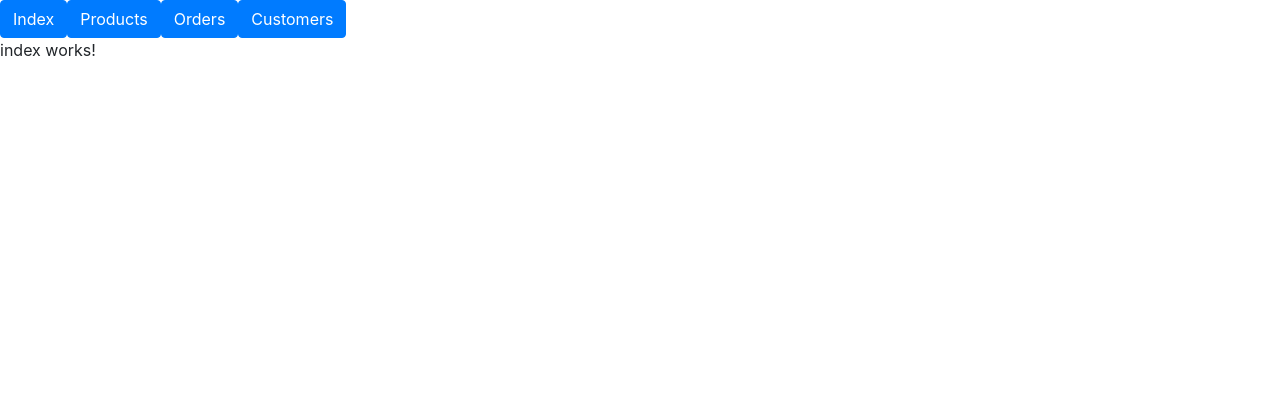
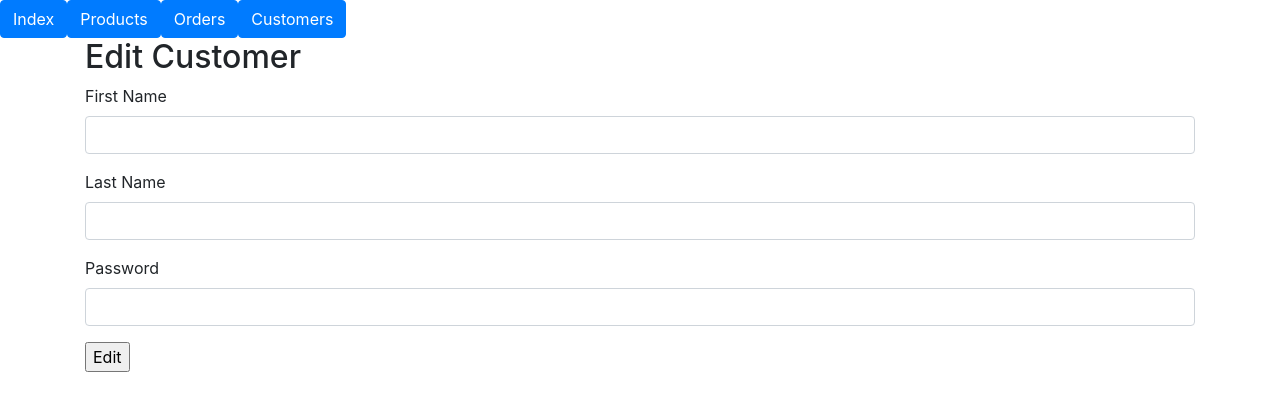
Before and after one commit to CsonkaAndrea/AllCRUD, an Angular app in the folder project-angular/: page /admin/users/1 in a window 1280 px wide. Shown: the top 410 px of the page. Built offline with nearby package versions, Linux system fonts and the light colour scheme; no server answers.

Commit message:
FEAT: customers crud works

```diff
--- a/project-angular/src/app/app-routing.module.ts
+++ b/project-angular/src/app/app-routing.module.ts
@@ -12,6 +12,7 @@ const routes: Routes = [
   { path: 'admin/products', component: ProductsComponent },
   { path: 'admin/orders', component: OrdersComponent },
   { path: 'admin/users', component: CustomersComponent },
+  { path: 'admin/users/:id', component: UpdateCustomerComponent },
   { path: '**', component: IndexComponent }
 ];
 
--- a/project-angular/src/app/components/admin/customers/customers.component.html
+++ b/project-angular/src/app/components/admin/customers/customers.component.html
@@ -9,7 +9,7 @@
               <th>Last Name</th>
               <th>Username</th>
               <th>Password</th>
-              <th>Update/Delete</th>
+              <th>Edit/Delete</th>
             </tr>
           </thead>
           <tbody>
@@ -21,7 +21,8 @@
               <td>{{ customer.customerPassword }}</td>
               <td>
                 <div class="btn-group">
-                  <button (click)="onUpdateCustomer(customer)">Update</button>
+                  <button
+                          routerLink="/admin/users/{{customer.id}}">Edit</button>
                   <button (click)="onDeleteCustomer(customer)">Delete</button>
                 </div>
               </td>
@@ -30,5 +31,4 @@
         </table>
       </div>
     </div>
-    <app-update-customer [customerForInput]="updateCustomer"></app-update-customer>
   </div>
--- a/project-angular/src/app/components/admin/customers/customers.component.ts
+++ b/project-angular/src/app/components/admin/customers/customers.component.ts
@@ -22,8 +22,7 @@ export class CustomersComponent implements OnInit {
   // Read all customers onInit
   ngOnInit() {
     this.customersService.getAll().subscribe(customers => {
-      this.customers = customers,
-        console.log(this.customers)
+      this.customers = customers
     });
   };
 
@@ -35,10 +34,5 @@ export class CustomersComponent implements OnInit {
     this.customersService.remove(customer).subscribe();
   };
 
-  // Update customer
-  onUpdateCustomer(customer: Customer) {
-    this.updateCustomer = customer;
-  };
-
 
 }
--- a/project-angular/src/app/components/admin/customers/update-customer/update-customer.component.html
+++ b/project-angular/src/app/components/admin/customers/update-customer/update-customer.component.html
@@ -1,28 +1,28 @@
 <div class="container">
-  <h2>Update Customer</h2>
-  <form action="" method="post" (submit)="onSubmit($event)">
+  <h2>Edit Customer</h2>
+  <form action="" method="post"  (submit)="onEdit($event)">
     <div class="form-group">
       <label for="customerFirstName">First Name</label>
-      <input [(ngModel)]="customerForInput.customerFirstName"
+      <input [(ngModel)]="customer.customerFirstName"
              type="text"
              class="form-control"
              name="customerFirstName">
     </div>
     <div class="form-group">
       <label for="customerLastName">Last Name</label>
-      <input [(ngModel)]="customerForInput.customerLastName"
+      <input [(ngModel)]="customer.customerLastName"
              type="text"
              class="form-control"
              name="customerLastName">
     </div>
     <div class="form-group">
       <label for="customerPassword">Password</label>
-      <input [(ngModel)]="customerForInput.customerPassword"
+      <input [(ngModel)]="customer.customerPassword"
              type="text"
              class="form-control"
              name="customerPassword">
     </div>
     <input type="submit"
-           value="Update">
+           value="Edit">
   </form>
 </div>
--- a/project-angular/src/app/components/admin/customers/update-customer/update-customer.component.ts
+++ b/project-angular/src/app/components/admin/customers/update-customer/update-customer.component.ts
@@ -1,5 +1,7 @@
-import { Component, OnInit, Input } from '@angular/core';
+import { Component, OnInit } from '@angular/core';
 import { CustomersService } from 'src/app/services/customers.service';
+import { Customer } from 'src/app/models/customer/customer';
+import { Router, ActivatedRoute } from '@angular/router';
 
 @Component({
   selector: 'app-update-customer',
@@ -8,17 +10,29 @@ import { CustomersService } from 'src/app/services/customers.service';
 })
 export class UpdateCustomerComponent implements OnInit {
 
-  @Input() customerForInput;
+  customer: Customer = new Customer();
+  updateUserId: Number;
 
-  constructor(private customersService: CustomersService) { }
+  constructor(
+    private customersService: CustomersService,
+    private router: Router) {
+    // User ID from URL
+    this.updateUserId = parseInt(this.router.url.split('/')[3]);
+
+    // Filter user from all users
+    this.customersService.getAll().subscribe(customers => {
+      this.customer = customers.filter(c => c.id === this.updateUserId)[0],
+        console.log(this.customer);
+    }
+    )
+  };
 
   ngOnInit() {
-  }
-
-  onSubmit($event: Event) {
-    $event.preventDefault();
-    this.customersService.update(this.customerForInput).subscribe()
   };
 
+  onEdit($event: Event) {
+    $event.preventDefault();
+    this.customersService.update(this.customer).forEach(() => this.router.navigateByUrl('/admin/users'));
+  };
 
-}
+};
--- a/project-angular/src/app/services/customers.service.ts
+++ b/project-angular/src/app/services/customers.service.ts
@@ -16,6 +16,10 @@ export class CustomersService {
     return this.httpClient.get(this.url)
   };
 
+  getOne(id: Number): Observable<any> {
+    return this.httpClient.get(`${this.url}/${id}`)
+  };
+
   remove(customer: Customer): Observable<any> {
     return this.httpClient.delete(`${this.url}/${customer.id}`);
   };
```
